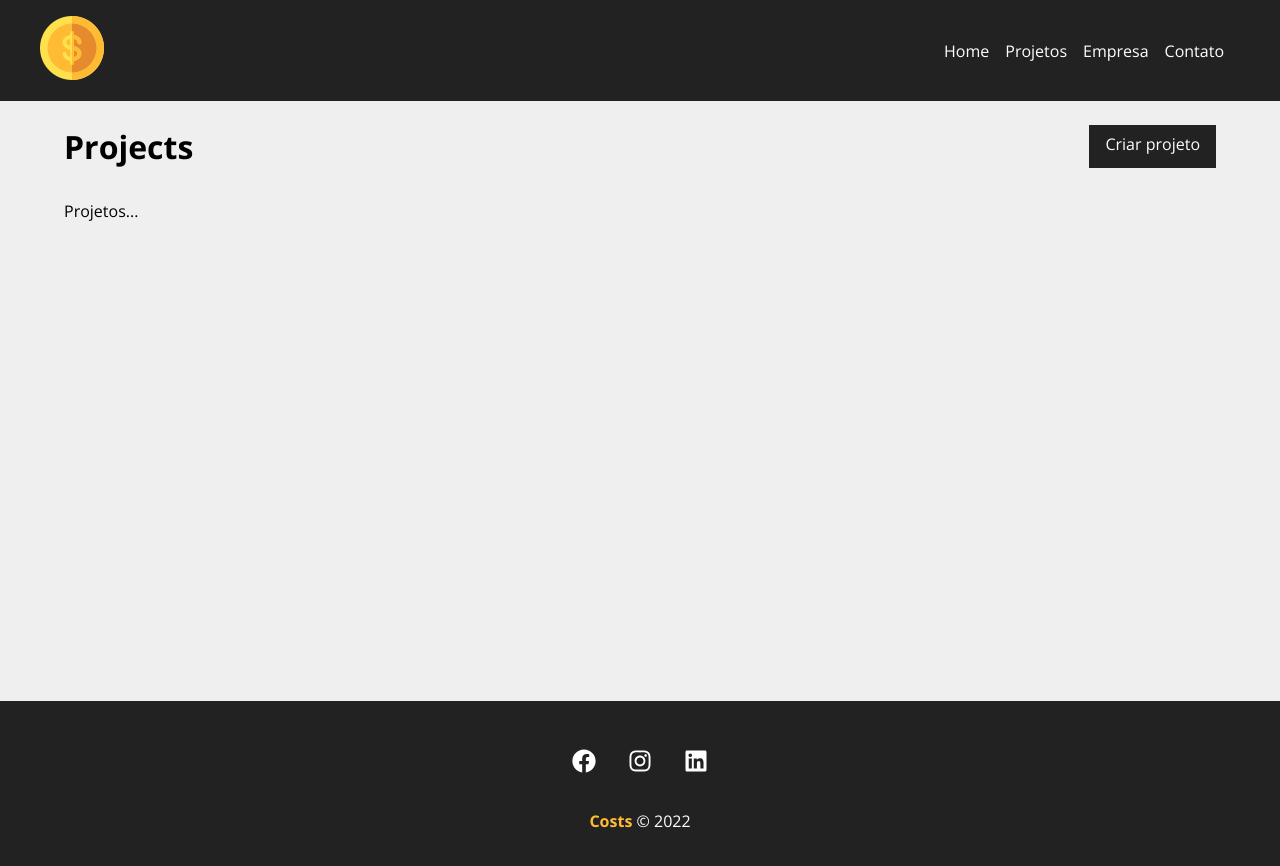
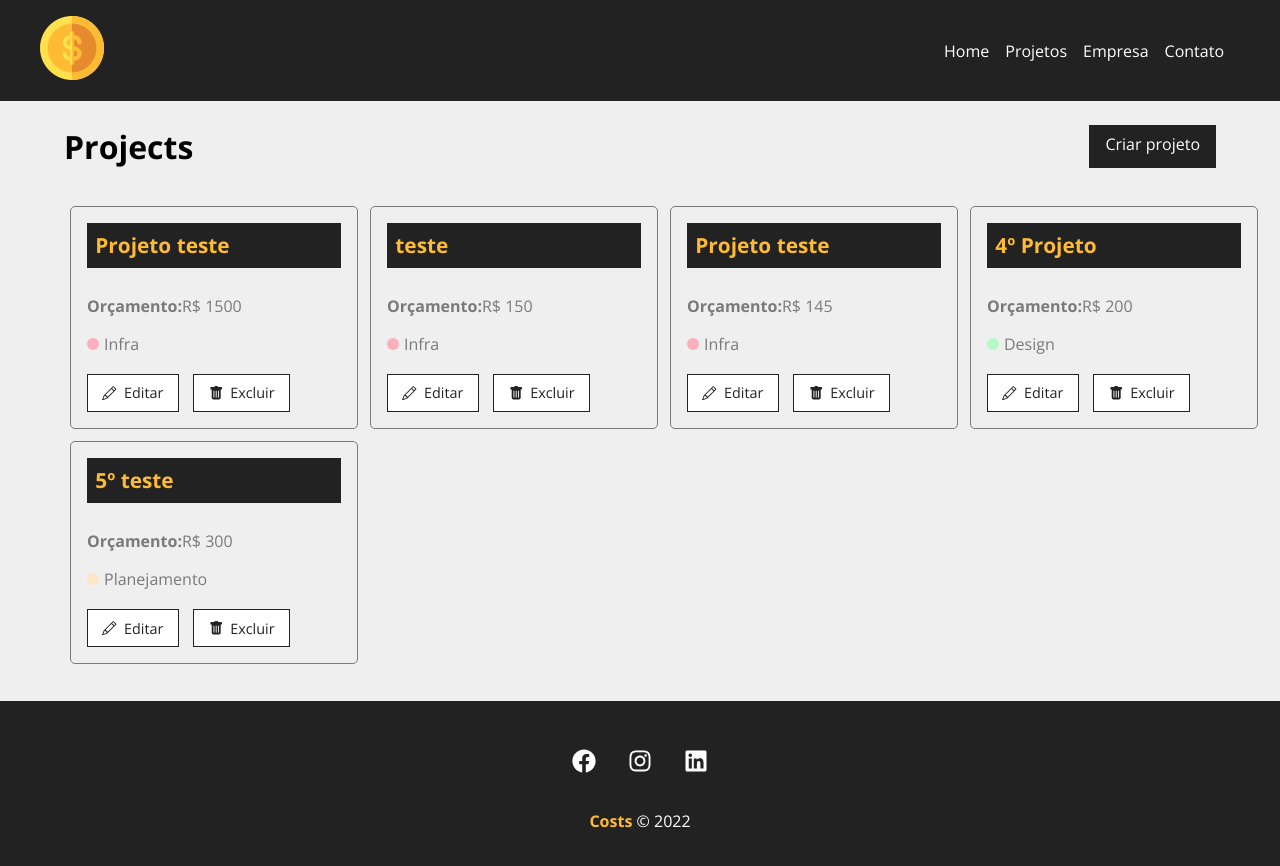
Before and after one commit to edinaldofcs/Projeto-Custos-React, a React (Create React App) app: page /projects in a window 1280 px wide. Shown: the top 866 px of the page. Built offline with nearby package versions, Linux system fonts and the light colour scheme; data requests are answered from the project's data file.

Commit message:
Aula27-Resgatando-Projeto-BD

```diff
--- a/db.json
+++ b/db.json
@@ -32,6 +32,28 @@
       "cost": 0,
       "services": [],
       "id": 3
+    },
+    {
+      "name": "4º Projeto",
+      "budget": "200",
+      "category": {
+        "id": "3",
+        "name": "Design"
+      },
+      "cost": 0,
+      "services": [],
+      "id": 4
+    },
+    {
+      "name": "5º teste",
+      "budget": "300",
+      "category": {
+        "id": "4",
+        "name": "Planejamento"
+      },
+      "cost": 0,
+      "services": [],
+      "id": 5
     }
   ],
   "categories": [
--- a/src/components/pages/Projects.js
+++ b/src/components/pages/Projects.js
@@ -1,28 +1,56 @@
 import { useLocation } from "react-router-dom";
+import { useState, useEffect } from "react";
 import Message from "../layout/Message";
 import Container from '../layout/Container'
 import BtnLink from '../layout/BtnLink'
 
 import styles from './Projects.module.css'
+import ProjectCard from "../project/ProjectCard";
 
 function Projects() {
-
+    const [projects, setProjects] = useState([]);
     const location = useLocation();
 
     let message = ''
-    if(location.state){
+    if (location.state) {
         message = location.state.message
     }
+
+    useEffect(() => {
+
+        fetch('http://localhost:5000/projects', {
+            method: 'GET',
+            headers: {
+                'Content-Type': 'application/json',
+            },
+        }).then((resp) => resp.json())
+            .then((data) => {
+                console.log(data)
+                setProjects(data)
+            })
+            .catch(err => console.log(err))
+
+    }, [])
 
     return (
         <div className={styles.project_container}>
             <div className={styles.title_container}>
-            <h1>Projects</h1>
-            <BtnLink to="/newproject" text="Criar projeto"/>
+                <h1>Projects</h1>
+                <BtnLink to="/newproject" text="Criar projeto" />
             </div>
-            {message && <Message  type="success" msg={message}/>}
+            {message && <Message type="success" msg={message} />}
             <Container customClass='start'>
-             <p>Projetos...</p>
+                {projects.length > 0 &&
+                projects.map((element)=>(
+
+                    <ProjectCard
+                    id={element.id}
+                    name={element.name}
+                    budget={element.budget}
+                    category={element.category.name}
+                    key={element.id}
+                    />
+                ))}
             </Container>
         </div>
     );
--- /dev/null
+++ b/src/components/project/ProjectCard.js
@@ -0,0 +1,27 @@
+import styles from './ProjectCard.module.css'
+import { BsPencil, BsFillTrashFill } from 'react-icons/bs'
+import { Link } from 'react-router-dom';
+
+function ProjectCard({ id, name, budget, category, handleRemove }) {
+    return (
+        <div className={styles.project_card}>
+            <h4>{name}</h4>
+            <p>
+                <span>Orçamento:</span>R$ {budget}
+            </p>
+            <p className={styles.category_text}>
+                <span className={`${styles[category.toLowerCase()]}`}></span> {category}
+            </p>
+            <div className={styles.project_card_actions}>
+                <Link to="/">
+                    <BsPencil/>Editar
+                </Link>
+                <button>
+                    <BsFillTrashFill/>Excluir
+                </button>
+            </div>
+        </div>
+    )
+}
+
+export default ProjectCard;
--- /dev/null
+++ b/src/components/project/ProjectCard.module.css
@@ -0,0 +1,87 @@
+.project_card{
+    padding: 1em;
+    border: 1px solid #7a7a7a;
+    border-radius: 5px;
+    width: 24%;
+    margin: 0.5%;
+}
+
+.project_card h4{
+    background-color: #222;
+    color: #ffbb33;
+    padding: 0.4em;
+    margin-bottom: 1.3em;
+    font-size: 1.3em;
+}
+
+.project_card p{
+    color: #7a7a7a;
+    margin-bottom: 1em;
+}
+
+.project_card p span{
+    font-weight: bold;
+}
+
+.category_text{
+    display: flex;
+    align-items: center;
+}
+
+.category_text span{
+    display: block;
+    width: 12px;
+    height: 12px;
+    border-radius: 50%;
+    background-color: #ccc;
+    margin-right: 5px;
+}
+
+.category_text .infra{
+    background-color: #FFAEBC;
+}
+
+.category_text .desenvolvimento{
+    background-color: #A0E7E5;
+}
+
+.category_text .design{
+    background-color: #B4F8C8;
+}
+
+.category_text .planejamento{
+    background-color: #FBe7c6;
+}
+
+.project_card_actions {
+    margin-top: 1.2em;
+    display: flex;
+    align-items: center;
+}
+
+.project_card_actions a,
+.project_card_actions button{
+    text-decoration: none;
+    border: none;
+    background-color: #fff;
+    color: #222;
+    font-size: 0.9em;
+    padding: 0.6em 1em;
+    cursor: pointer;
+    margin-right: 1em;
+    border: 1px solid #222;
+    display: flex;
+    align-items: center;
+    justify-content:center;
+    transition: 0.5s;
+}
+
+.project_card_actions svg{
+    margin-right: 0.5em;
+}
+
+.project_card_actions a:hover,
+.project_card_actions button:hover{
+    background-color: #222;
+    color: #ffbb33;
+}
```
